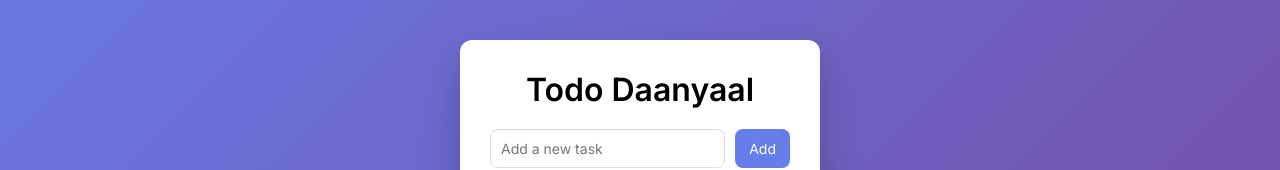
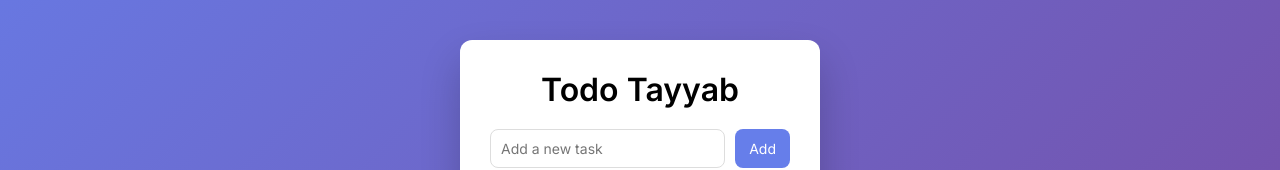
Before and after one commit to daany786/todo-devops, a website: page public/index.html in a window 1280 px wide. Shown: the part 271-441 px from the top of the page. Drawn offline with Linux system fonts and the light colour scheme; no server answers.

Commit message:
Updated title heading for v3

```diff
--- a/public/index.html
+++ b/public/index.html
@@ -97,7 +97,8 @@
 <body>
 
   <div class="card">
-    <h1>Todo Daanyaal</h1>
+    <h1>Todo Tayyab
+    </h1>
 
     <div class="input-group">
       <input id="todoInput" placeholder="Add a new task" />
```
